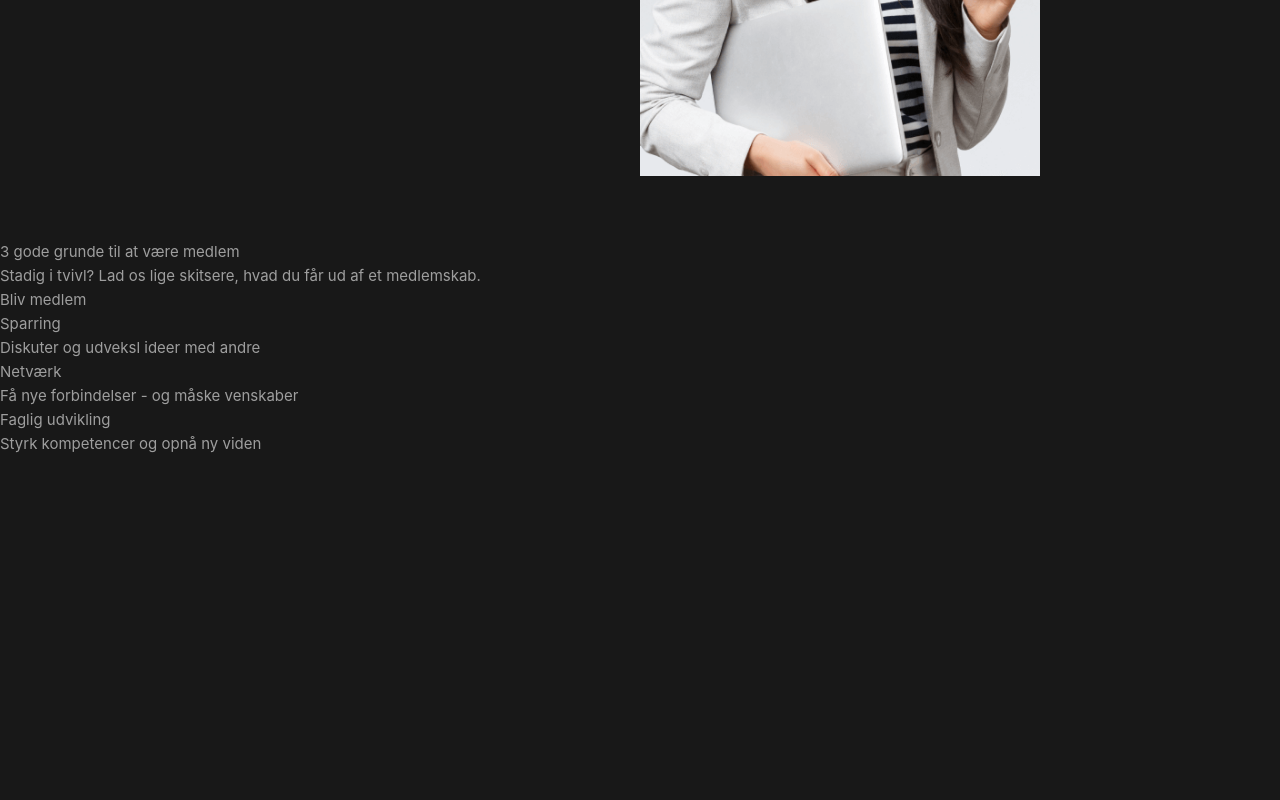
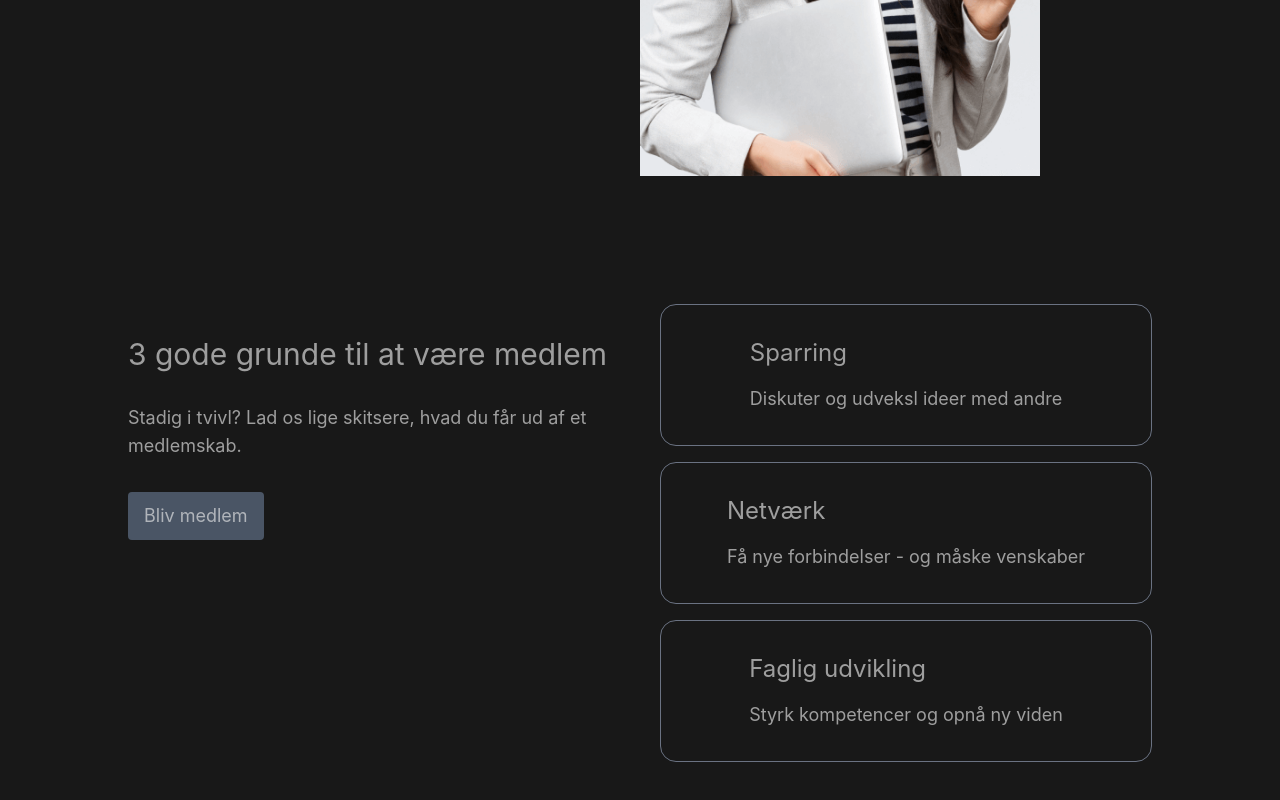
Before and after one commit to AndersBjerregaard/dkef, a Vue app in the folder src/dkef-vue/: page / in a window 1280 px wide. Shown: the part 2535-3335 px from the top of the page. Before the commit the page ends 2991 px from the top, so only its background shows below. Built offline with nearby package versions, Linux system fonts and the light colour scheme.

Commit message:
wip: reasons to become a member

```diff
--- a/src/dkef-vue/src/components/TheWelcome.vue
+++ b/src/dkef-vue/src/components/TheWelcome.vue
@@ -124,32 +124,52 @@
     </div>
 
     <!-- Reasons to become a member -->
+    <div class="py-16 px-32 flex justify-center">
+      <div class="grid grid-cols-2 gap-10">
         <div>
-      <h1>3 gode grunde til at være medlem</h1>
+          <h1 class="text-3xl py-8">3 gode grunde til at være medlem</h1>
 
-      <p>
+          <p class="text-lg pb-8">
             Stadig i tvivl? Lad os lige skitsere, hvad du får ud af et medlemskab.
           </p>
 
-      <button>Bliv medlem</button>
+          <button class="rounded bg-gray-600 h-12 py-2 px-4 cursor-pointer hover:bg-gray-800 text-lg">Bliv
+            medlem</button>
+        </div>
 
-      <h2>Sparring</h2>
-
-      <p>
+        <div>
+          <div class="pb-4">
+            <div class="border-gray-500 border-1 rounded-2xl flex justify-center">
+              <div class="py-8">
+                <h2 class="text-2xl pb-4">Sparring</h2>
+                <p class="text-lg">
                   Diskuter og udveksl ideer med andre
                 </p>
+              </div>
+            </div>
+          </div>
 
-      <h2>Netværk</h2>
-
-      <p>
+          <div class="pb-4">
+            <div class="border-gray-500 border-1 rounded-2xl flex justify-center">
+              <div class="py-8">
+                <h2 class="text-2xl pb-4">Netværk</h2>
+                <p class="text-lg">
                   Få nye forbindelser - og måske venskaber
                 </p>
+              </div>
+            </div>
+          </div>
 
-      <h2>Faglig udvikling</h2>
-
-      <p>
+          <div class="border-gray-500 border-1 rounded-2xl flex justify-center">
+            <div class="py-8">
+              <h2 class="text-2xl pb-4">Faglig udvikling</h2>
+              <p class="text-lg">
                 Styrk kompetencer og opnå ny viden
               </p>
+            </div>
+          </div>
+        </div>
+      </div>
     </div>
   </div>
 
```
Lines whose indentation alone changed are shown as unchanged.
